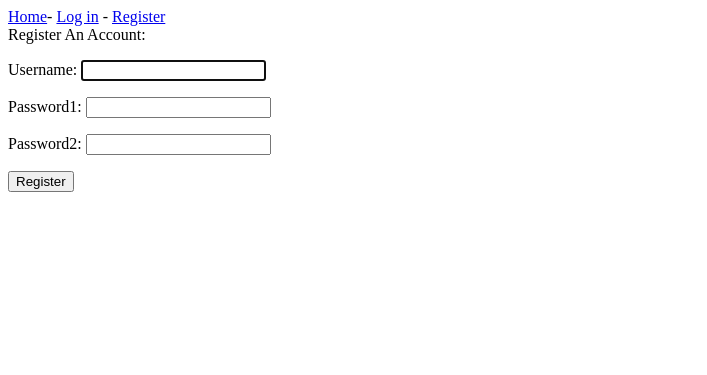
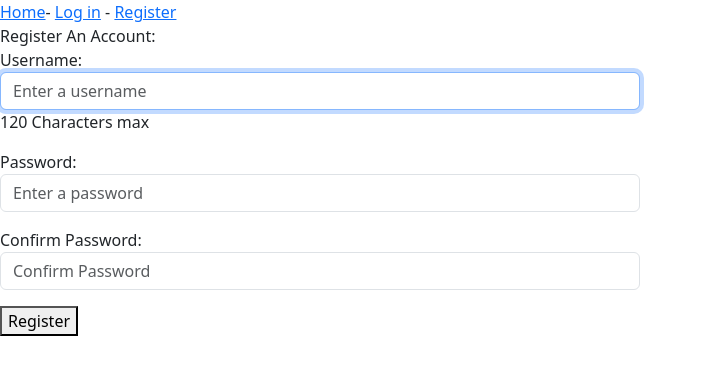
Before and after one commit to LeoHobs20s/LogFX, a Django app: page /accounts/register/ in a window 1280 px wide. Shown: the top 375 px of the page, without its empty margins (0-707 px from the left). Run offline with Django 5.2, Linux system fonts and the light colour scheme.

Commit message:
Added Messages, error_messages and help_text. Then I included some styling for the forms using bootstrap5

```diff
--- a/LogFX/settings.py
+++ b/LogFX/settings.py
@@ -37,6 +37,8 @@ INSTALLED_APPS = [
     'django.contrib.sessions',
     'django.contrib.messages',
     'django.contrib.staticfiles',
+
+    # Third-party apps
 
     # my apps
     'forex_logs',
--- a/accounts/forms.py
+++ b/accounts/forms.py
@@ -5,13 +5,14 @@ from django.contrib.auth.forms import UserCreationForm
 class LoginForm(forms.Form):
     """ This class will represent the login form """
 
-    username = forms.CharField(max_length=120)
-    password = forms.CharField(widget=forms.PasswordInput)
+    username = forms.CharField(max_length=120,widget=forms.TextInput(attrs={'class':'form-control w-50', 'placeholder':'Enter your username'}),
+                            help_text='120 Character max.', error_messages={'required':'Enter your username'})
+    password = forms.CharField(widget=forms.PasswordInput(attrs={'class':'form-control w-50', 'placeholder':'Enter your password'}), error_messages={'required':'Enter your password'})
 
 
 class RegistrationForm(UserCreationForm):
     """ This class will represent the registration Forms """
 
-    username = forms.CharField(widget=forms.TextInput)
-    password1 = forms.CharField(widget=forms.PasswordInput)
-    password2 = forms.CharField(widget=forms.PasswordInput)
+    username = forms.CharField(widget=forms.TextInput(attrs={'class':'form-control w-50', 'placeholder':'Enter a username'}), help_text='120 Characters max', error_messages={'required':'Enter a username'})
+    password1 = forms.CharField(widget=forms.PasswordInput(attrs={'class':'form-control w-50', 'placeholder':'Enter a password'}), error_messages={'required':'Enter a password'}, label='Password')
+    password2 = forms.CharField(widget=forms.PasswordInput(attrs={'class':'form-control w-50', 'placeholder':'Confirm Password'}), error_messages={'required':'Enter a password'}, label='Confirm Password')
--- a/forex_logs/templates/forex_logs/base.html
+++ b/forex_logs/templates/forex_logs/base.html
@@ -1,12 +1,14 @@
 <!DOCTYPE html>
 <html lang="en">
-
     <head>
         <title>
             {% block page_title %}{% endblock %}
         </title>
         <meta charset="utf-8">
         <meta name="viewport" content="width=device-width, initial-scale=1">
+        <link href="https://cdn.jsdelivr.net/npm/bootstrap@5.3.3/dist/css/bootstrap.min.css" rel="stylesheet">
+<script src="https://cdn.jsdelivr.net/npm/bootstrap@5.3.3/dist/js/bootstrap.bundle.min.js"></script>
+
 
 
         {% block head %}{% endblock %}
```
